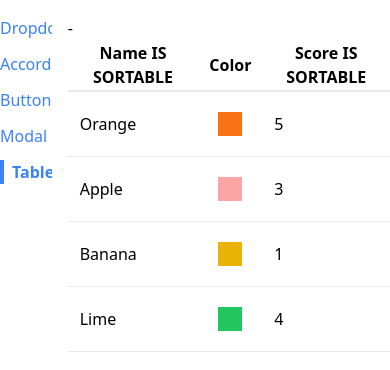
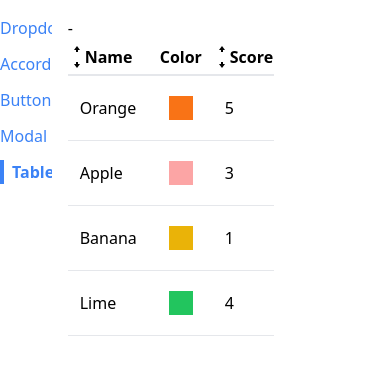
Before and after one commit to mwoitek/react-components-examples, a React (Create React App) app: page /table in a window 390 px wide. Shown: the top 370 px of the page. Built offline with nearby package versions, Linux system fonts and the light colour scheme.

Commit message:
Improve headers created by SortableTable

```diff
--- a/src/components/SortableTable.js
+++ b/src/components/SortableTable.js
@@ -1,4 +1,5 @@
 import { useState } from 'react';
+import { GoArrowSmallDown, GoArrowSmallUp } from 'react-icons/go';
 import Table from './Table';
 
 function SortableTable(props) {
@@ -27,8 +28,14 @@
     return {
       ...column,
       header: () => (
-        <th onClick={() => handleClick(column.label)}>
-          {column.label} IS SORTABLE
+        <th
+          className='cursor-pointer hover:bg-gray-100'
+          onClick={() => handleClick(column.label)}
+        >
+          <div className='flex items-center'>
+            {getIcons(column.label, sortBy, sortOrder)}
+            {column.label}
+          </div>
         </th>
       ),
     };
@@ -59,4 +66,36 @@
   );
 }
 
+function getIcons(label, sortBy, sortOrder) {
+  if (label !== sortBy) {
+    return (
+      <div>
+        <GoArrowSmallUp />
+        <GoArrowSmallDown />
+      </div>
+    );
+  }
+
+  if (sortOrder === null) {
+    return (
+      <div>
+        <GoArrowSmallUp />
+        <GoArrowSmallDown />
+      </div>
+    );
+  } else if (sortOrder === 'asc') {
+    return (
+      <div>
+        <GoArrowSmallUp />
+      </div>
+    );
+  } else if (sortOrder === 'desc') {
+    return (
+      <div>
+        <GoArrowSmallDown />
+      </div>
+    );
+  }
+}
+
 export default SortableTable;
```
